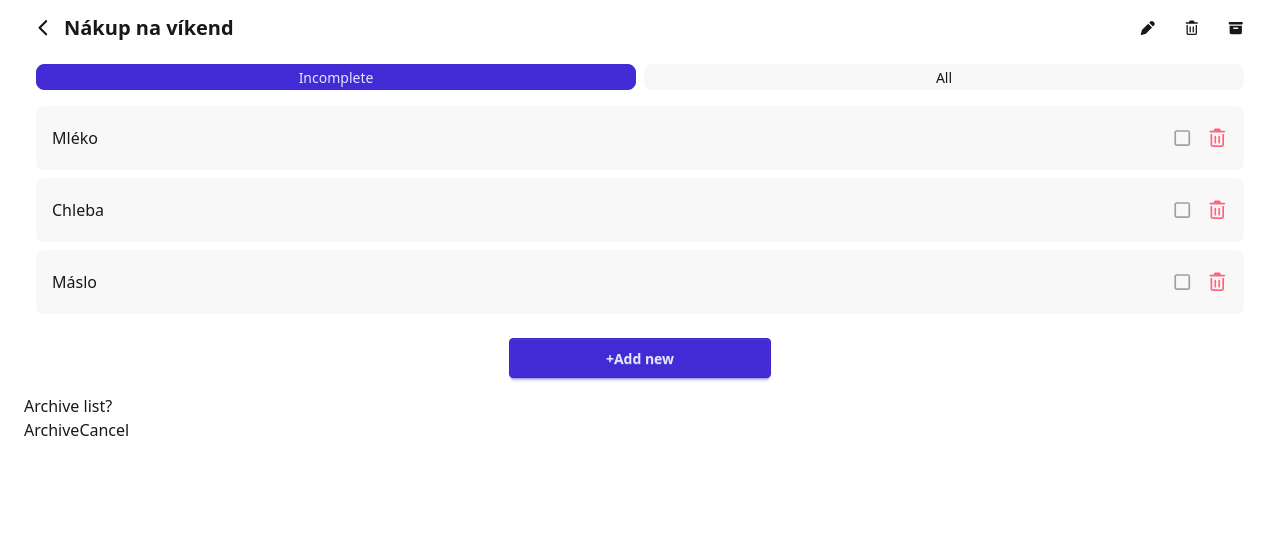
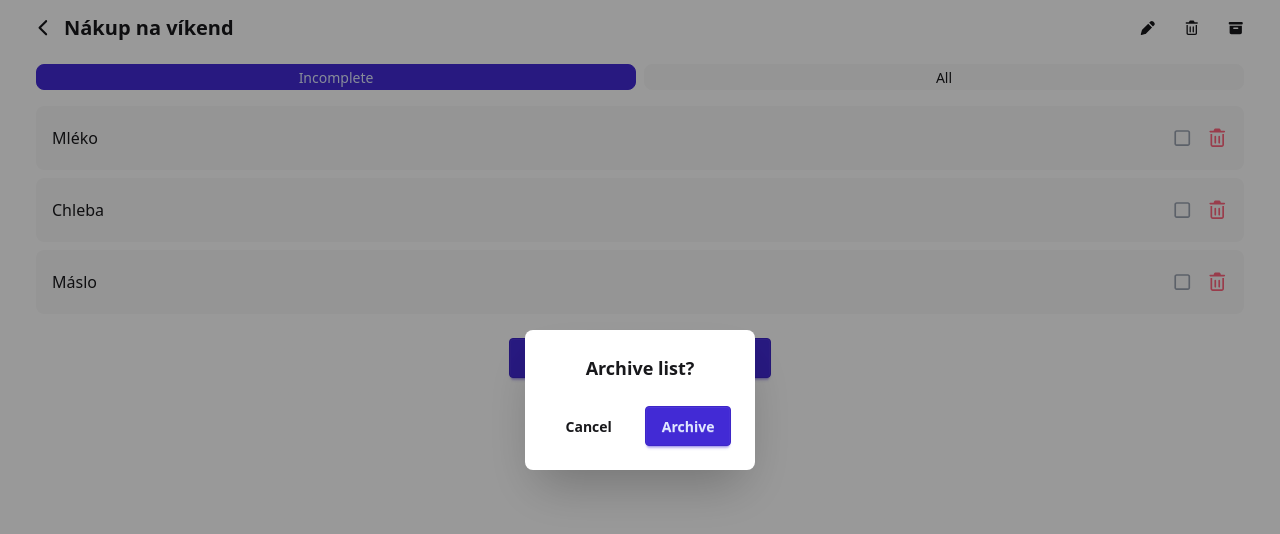
Before and after one commit to savcukova/shoppingList, a React (Vite) app: page / in a window 1280 px wide. Both pictures are taken after a click on the button 1236 px from the left and 28 px from the top of the page. Shown: the top 534 px of the page. Built offline with nearby package versions, Linux system fonts and the light colour scheme.

Commit message:
Confirmation dialog styles implemented

```diff
--- a/src/components/ConfirmationDialog.jsx
+++ b/src/components/ConfirmationDialog.jsx
@@ -1,17 +1,32 @@
 function ConfirmationDialog({ open, actionType, onConfirm, onCancel }) {
   const title = actionType === "delete" ? "Delete list?" : "Archive list?";
   const confirmText = actionType === "delete" ? "Delete" : "Archive";
+  const confirmButtonClass =
+    actionType === "delete" ? "btn-error" : "btn-primary";
 
   if (!open) {
     return null;
   }
 
   return (
-    <div>
-      <p>{title}</p>
-      <button onClick={onConfirm}>{confirmText}</button>
-      <button onClick={onCancel}>Cancel</button>
-    </div>
+    <dialog className="modal modal-open">
+      <div className="modal-box w-auto max-w-xs">
+        <h3 className="font-bold text-lg text-center mb-4">{title}</h3>
+
+        <div className="modal-action justify-center space-x-2">
+          <button onClick={onCancel} className="btn btn-ghost">
+            Cancel
+          </button>
+          <button onClick={onConfirm} className={`btn ${confirmButtonClass}`}>
+            {confirmText}
+          </button>
+        </div>
+      </div>
+
+      <form method="dialog" className="modal-backdrop">
+        <button onClick={onCancel}>close</button>
+      </form>
+    </dialog>
   );
 }
 
```
